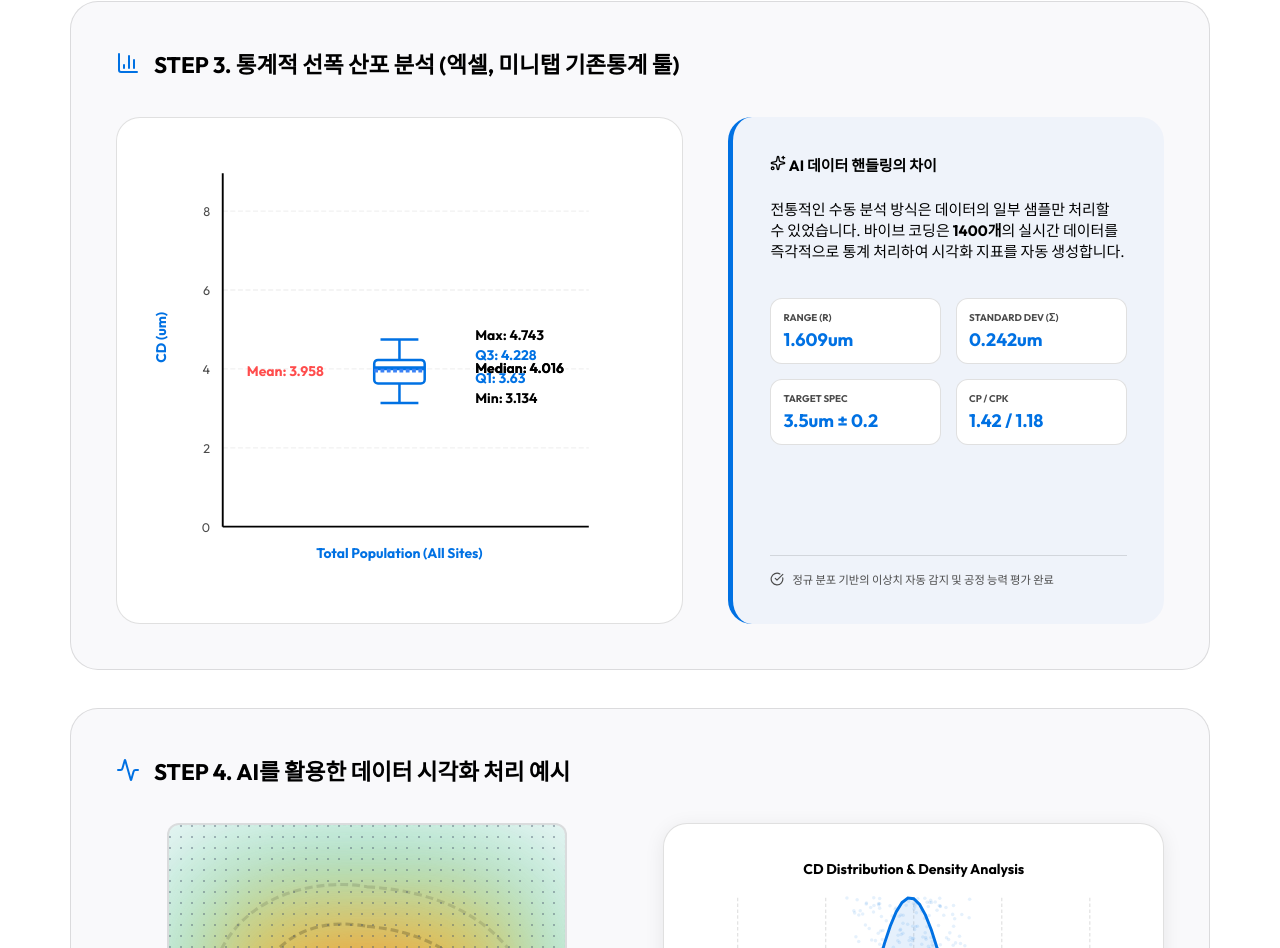
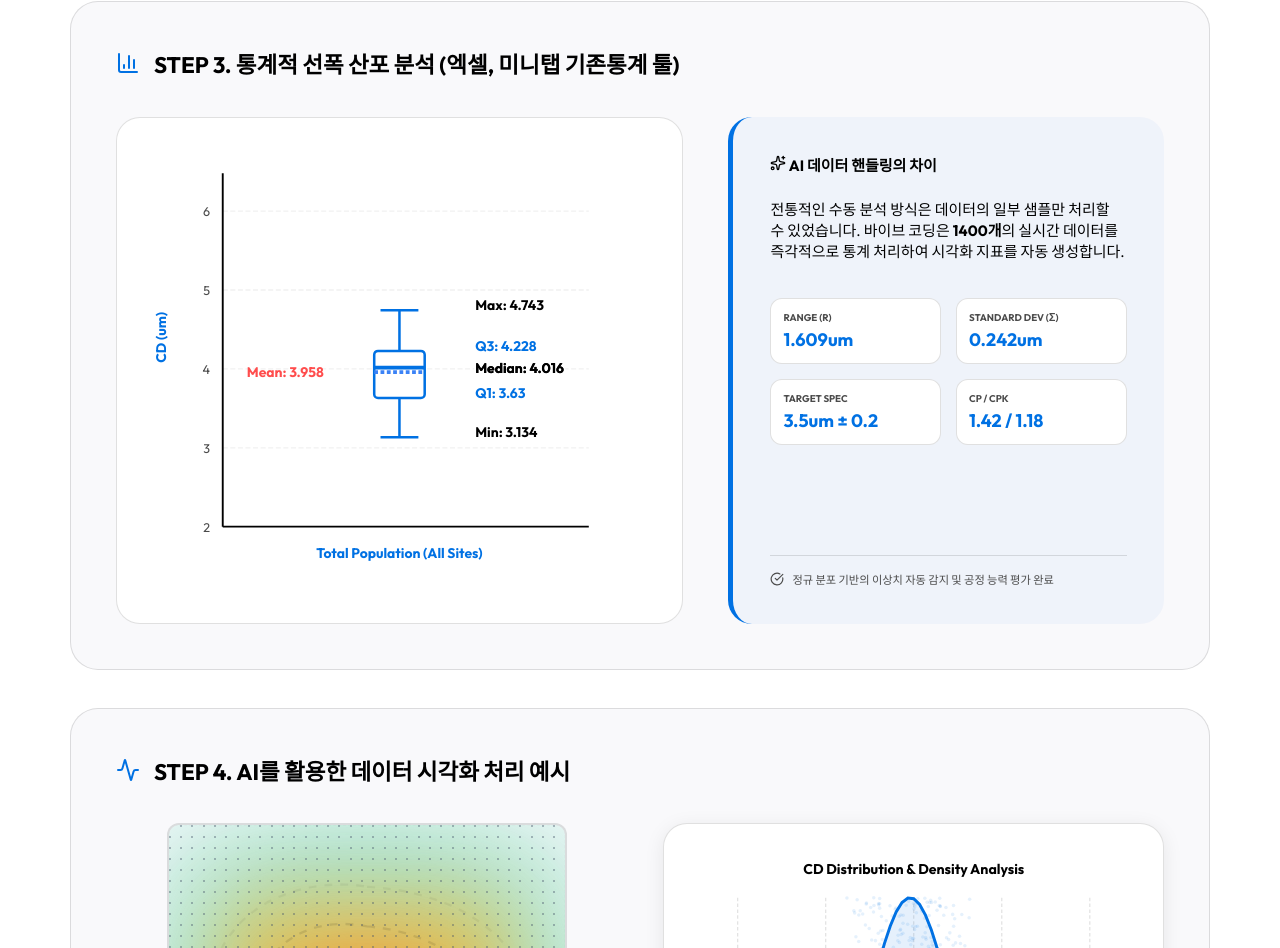
Before and after one commit to heekeunlee/lecture_assist001, a React (Vite) app: page / in a window 1280 px wide. Shown: the part 1904-2852 px from the top of the page. Built offline with nearby package versions, Linux system fonts and the light colour scheme; the HTML template or start-up script is replaced by a standard one.

Commit message:
Step 3/4: Zoom Y-axis to 2-6 range and refine heatmap contours to thin dashed lines

```diff
--- a/src/ProcessAnalysis.tsx
+++ b/src/ProcessAnalysis.tsx
@@ -278,10 +278,10 @@ const ProcessAnalysis = () => {
     return { min, max, median, q1, q3, avg, outliers };
   }, [cdData]);
 
-  // Helper to map CD values to Y coordinate (0-300px scale)
+  // Helper to map CD values to Y coordinate (2.0 - 6.0 range as requested)
   const mapY = (val: number) => {
-    const minRange = 0.0;
-    const maxRange = 8.0;
+    const minRange = 2.0;
+    const maxRange = 6.0;
     return 300 - ((val - minRange) / (maxRange - minRange)) * 250;
   };
 
@@ -360,8 +360,8 @@ const ProcessAnalysis = () => {
         <div className="boxplot-advanced-grid">
           <div className="boxplot-visual-container">
             <svg viewBox="0 0 400 350" className="box-svg">
-              {/* Grid Lines */}
-              {[0, 2, 4, 6, 8].map(v => (
+              {/* Grid Lines (Zoomed to 2-6 range) */}
+              {[2, 3, 4, 5, 6].map(v => (
                 <g key={v}>
                   <line x1="60" y1={mapY(v)} x2="350" y2={mapY(v)} stroke="var(--border)" strokeDasharray="4 2" opacity="0.5" />
                   <text x="50" y={mapY(v) + 4} fontSize="10" textAnchor="end" fill="var(--text-secondary)">{v}</text>
@@ -406,8 +406,8 @@ const ProcessAnalysis = () => {
                 <text x="140" y={mapY(stats.avg) + 4} textAnchor="end" fill="#ff4d4d">Mean: {stats.avg.toFixed(3)}</text>
               </g>
 
-              {/* Outliers */}
-              {stats.outliers.slice(0, 30).map((o, i) => (
+              {/* Outliers (Filtered for new 2-6 range display) */}
+              {stats.outliers.filter(o => o.cd >= 2.0 && o.cd <= 6.0).slice(0, 30).map((o, i) => (
                 <circle key={i} cx="200" cy={mapY(o.cd)} r="2.5" fill="#ff4d4d" opacity="0.4" />
               ))}
             </svg>
@@ -583,10 +583,10 @@ const ProcessAnalysis = () => {
         .glow-circle.mid { width: 300px; height: 300px; background: radial-gradient(circle, #f59e0b, #fbbf24); z-index: 4; opacity: 0.6; }
         .glow-circle.outer { width: 480px; height: 480px; background: radial-gradient(circle, #fbbf24, #10b981, transparent); z-index: 3; opacity: 0.4; }
         .contour-svg-overlay { position: absolute; inset: 0; width: 100%; height: 100%; z-index: 6; pointer-events: none; }
-        .c-path { fill: none; stroke: rgba(0, 0, 0, 0.4); stroke-width: 0.8; stroke-dasharray: 2 1; }
-        .c-path.p1 { stroke-opacity: 0.8; stroke-width: 1.2; stroke-dasharray: none; }
-        .c-path.p2 { stroke-opacity: 0.5; }
-        .c-path.p3 { stroke-opacity: 0.3; }
+        .c-path { fill: none; stroke: rgba(0, 0, 0, 0.25); stroke-width: 0.6; stroke-dasharray: 2 2; }
+        .c-path.p1 { stroke-opacity: 0.7; }
+        .c-path.p2 { stroke-opacity: 0.4; }
+        .c-path.p3 { stroke-opacity: 0.2; }
 
         .heatmap-v2-grid.dots-only { position: absolute; inset: 0; display: grid; grid-template-columns: repeat(${GRID_COLS}, 1fr); gap: 0; z-index: 10; pointer-events: none; }
         .heatmap-dot.technical { width: 2px; height: 2px; background: #475569; opacity: 0.4; }
```
